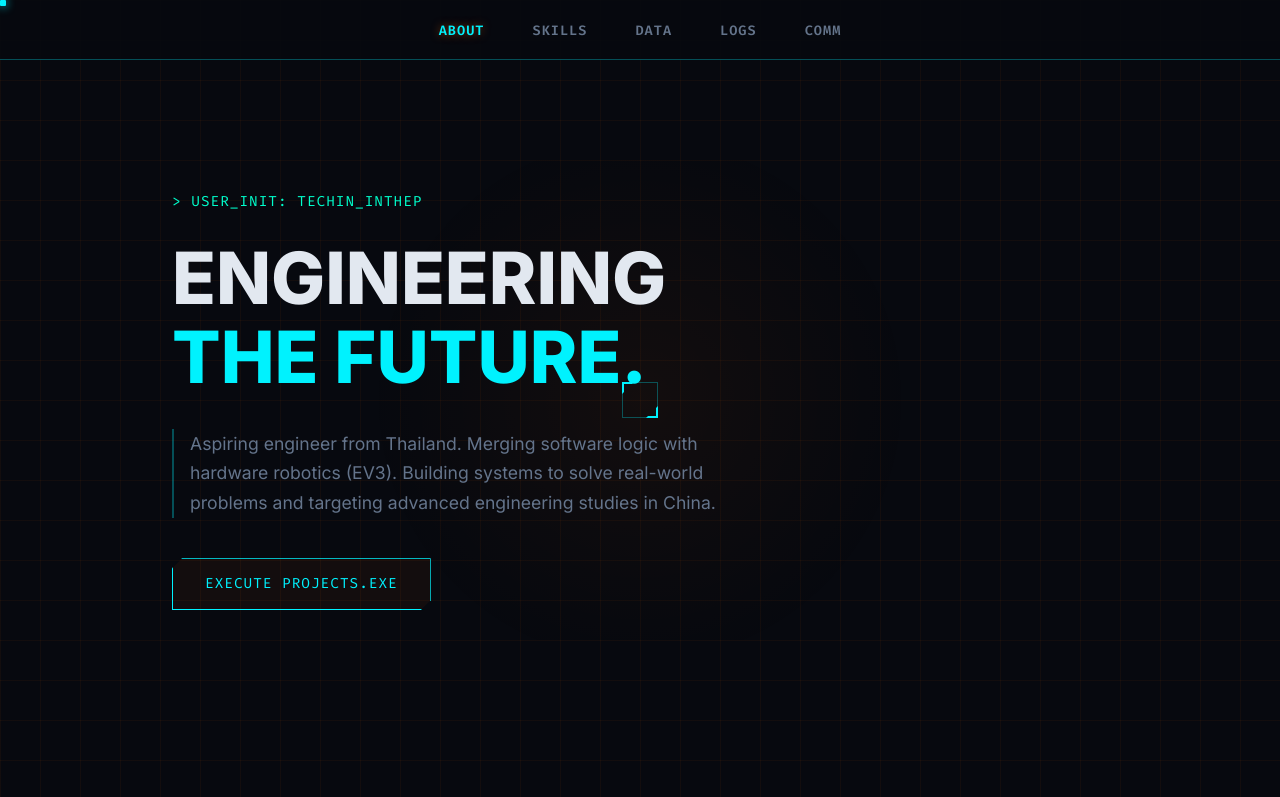
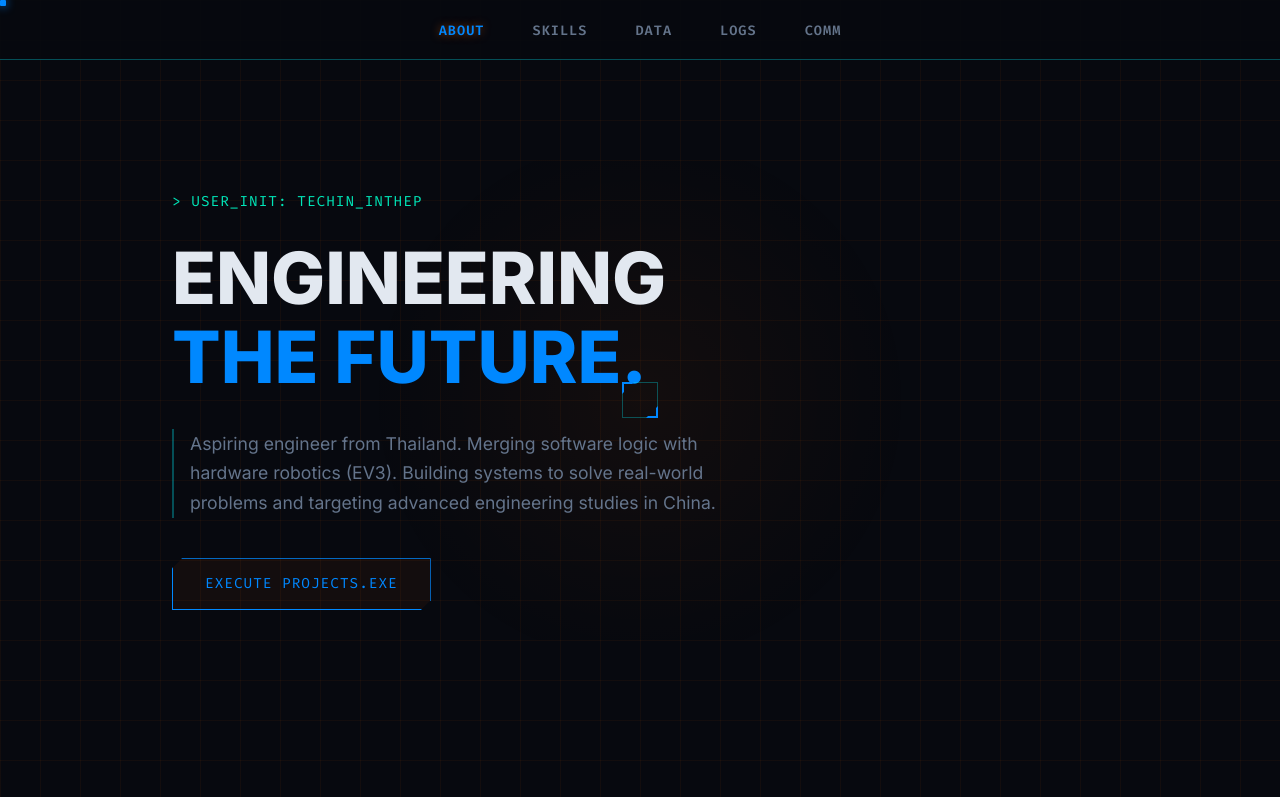
Before and after one commit to Latte114/Portfolio, a plain HTML site: page index.html in a window 1280 px wide. Shown: the top 797 px of the page. Drawn offline with Linux system fonts and the light colour scheme.

Commit message:
Update index.html

```diff
--- a/index.html
+++ b/index.html
@@ -18,9 +18,9 @@
       :root {
         --bg: #07090f; /* สีเทาดำลึกแบบอวกาศ */
         --fg: #e2e8f0;
-        --accent: #00f2fe; /* สีส้ม Tech Orange */
+        --accent: #0088ff; /* สีส้ม Tech Orange */
         --accent-hover: #ff8e3c;
-        --secondary: #00ffcc; /* สีเขียวเซนเซอร์ */
+        --secondary: #00e6b8; /* สีเขียวเซนเซอร์ */
         --muted: #64748b;
         --card-bg: rgba(13, 17, 26, 0.85);
         --border: rgba(0, 242, 254, 0.3);
```
